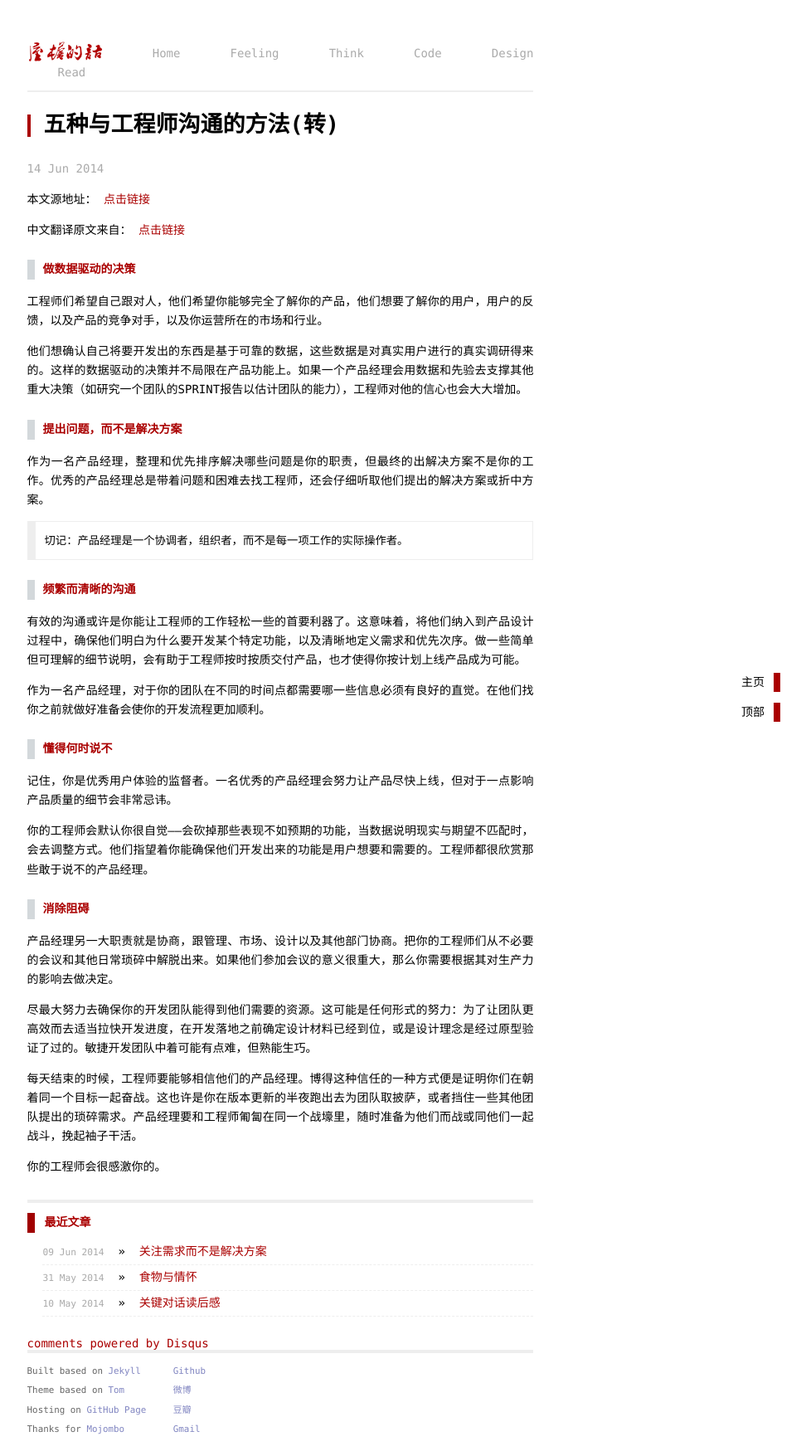
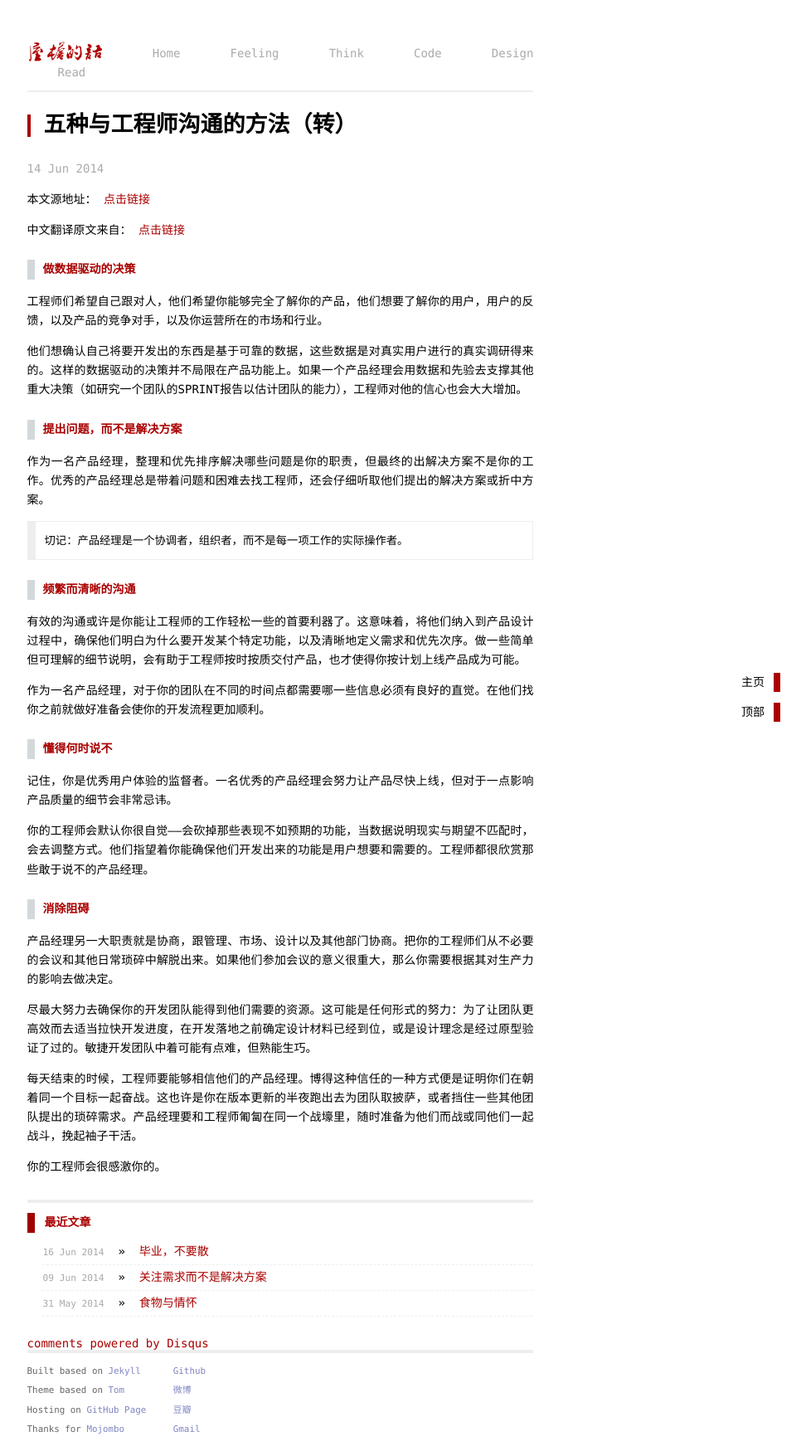
Before and after one commit to moshuohua/moshuohua.github.io, a Jekyll site: the page built from _posts/2014-06-14-five-ways-to-talk-with-engineer.md, in a window 1280 px wide. Shown: the whole page at 83% size, without its empty margins (302-1274 px from the left). Built offline with Jekyll 4.4.1, drawn with Linux system fonts in a browser that asks for light colours; Markdown is read by kramdown in place of the engine named in the settings; comment, search, counter and statistics services are not loaded; some of the changed lines change nothing that is shown.

Commit message:
add new article

````diff
--- a/_posts/2014-06-14-five-ways-to-talk-with-engineer.md
+++ b/_posts/2014-06-14-five-ways-to-talk-with-engineer.md
@@ -1,6 +1,6 @@
 ---
 layout: post
-title: 五种与工程师沟通的方法(转)
+title: 五种与工程师沟通的方法（转）
 category: think
 ---
 
--- /dev/null
+++ b/_posts/2014-06-16-gratuated.md
@@ -0,0 +1,35 @@
+---
+layout: post
+title: 毕业，不要散
+category: think
+---
+
+#{{ page.title }}
+
+<p class="meta">16 Jun 2014</p>
+
+这个大四很忙乱，作为班长，各种材料递交，通知事宜，琐碎而让人焦虑。
+
+天气没有往年那样闷热，空调卡阿姨也不给卖，原因是快要毕业了，退卡很烦；
+
+各种事宜，各种叮嘱，从辅导员到我这，在从我传达到每个同学那里；
+
+毕业设计大家都仓促赶出，而我还发神经地担心查重，不过自己查重后放心多了；
+
+几乎所有人都到达了相应的位置，出国，工作，读研，有的还是同学，有的在同一城市，还有的在同一个国家留学；
+
+宿舍里依旧脏乱，我的尤甚，鞋子袜子一大堆懒得搭理，女朋友一直催促我整理行李，我却一拖再拖，我不想过早地给自己收拾行囊离去的感觉，这样的宿舍好冰冷；
+
+这几天各种聚会喝酒，我喝的都不多，就是想看着大家喝着玩着，在一旁静静看着同学们发呆，比喝酒更有趣；
+
+我不擅长放开情绪，所以毕业一直是乐呵呵的，只有毕业晚会拿起话筒时，心酸的想流泪，但是忍住就好。
+
+晚会的合影，我告诉大家说喊口号“我们都是渣，我们不要散”，喊的时候有些不自由的难受，但是只是真心想说：**不要散**
+
+最后贴上我女朋友给我的话（我们暂时异地）
+
+```
+老公，你不知道我有多舍不得你，但我知道这一次是无法改变的事实了，我必须去面对接下来未知的一切挑战，去争取三年后能和你长相厮守的机会。感觉过了太久没有自我的日子，慢慢地变成只想依赖和享受，不愿承担与负责。其实对接下来的三年还是心怀恐惧的，倒不是害怕我们会分开，我恐惧的是我自身如何经营自己的问题，我想变得更独立。然后让时间过得快些，一晃眼就会到你身边。
+```
+
+依旧不喜欢矫情，但愿时光快些，愿时光慢些
````
